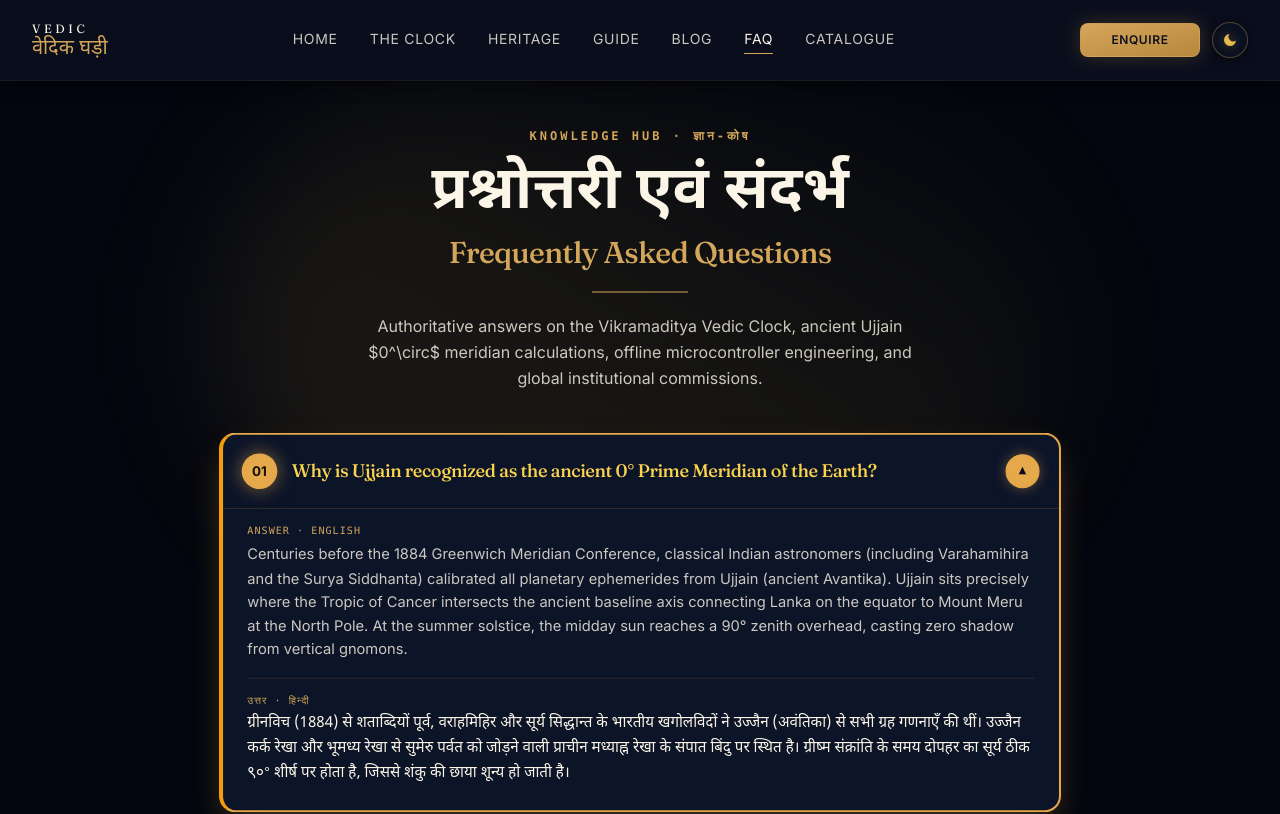
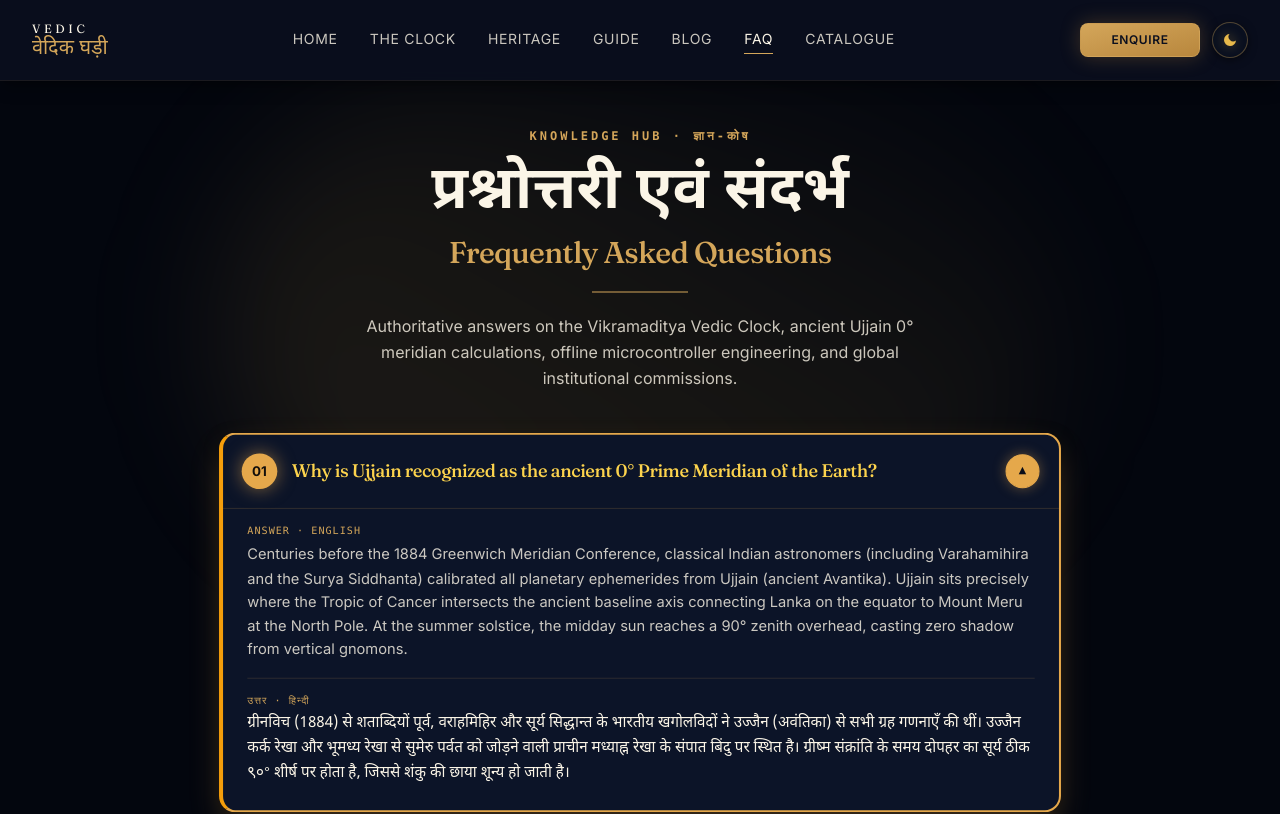
Before and after one commit to varunC28/vedic_clock_website, a Next.js app: page /faq in a window 1280 px wide. Shown: the top 814 px of the page. Built offline with nearby package versions, Linux system fonts and the light colour scheme.

Commit message:
fix(typography): replace raw LaTeX $0^\circ$ with clean unicode 0° symbol in FaqView

```diff
--- a/src/components/views/FaqView.tsx
+++ b/src/components/views/FaqView.tsx
@@ -65,7 +65,7 @@ export function FaqView() {
           <div className="w-24 h-[1.5px] bg-[#D4A65A]/50 my-5" />
 
           <p className={cn("font-sans text-xs sm:text-sm md:text-base leading-relaxed max-w-xl", t.bodyEn)}>
-            Authoritative answers on the Vikramaditya Vedic Clock, ancient Ujjain $0^\circ$ meridian calculations, offline microcontroller engineering, and global institutional commissions.
+            Authoritative answers on the Vikramaditya Vedic Clock, ancient Ujjain 0° meridian calculations, offline microcontroller engineering, and global institutional commissions.
           </p>
         </div>
 
```
